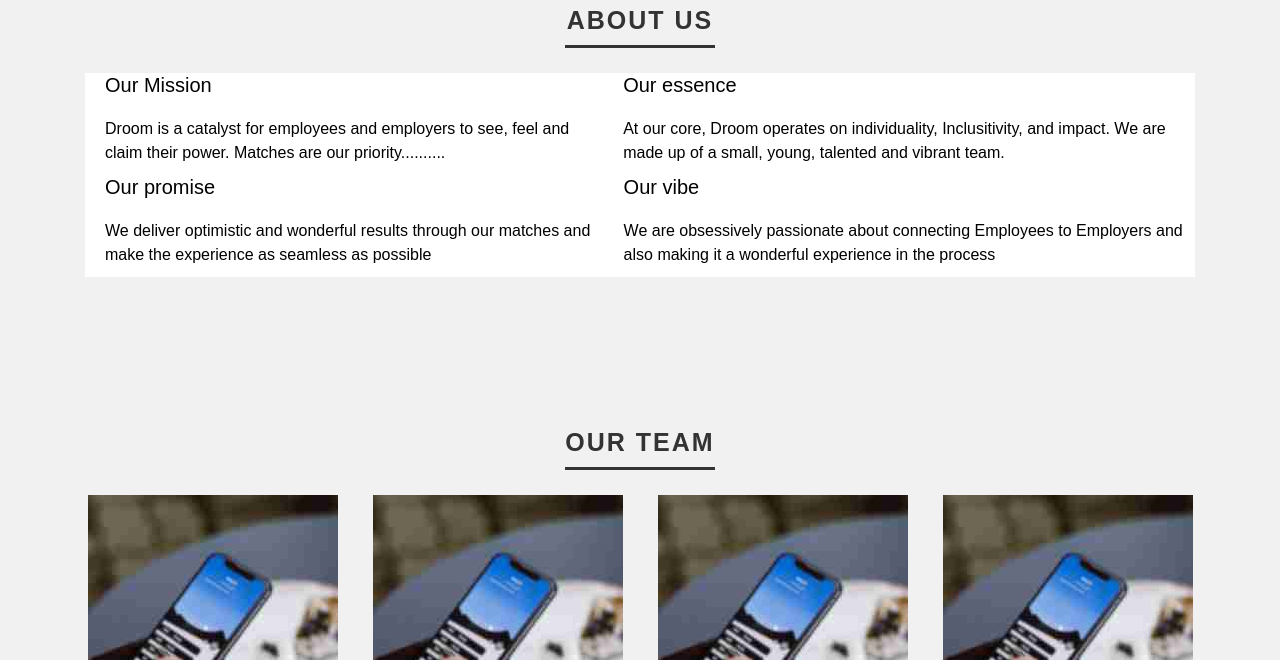
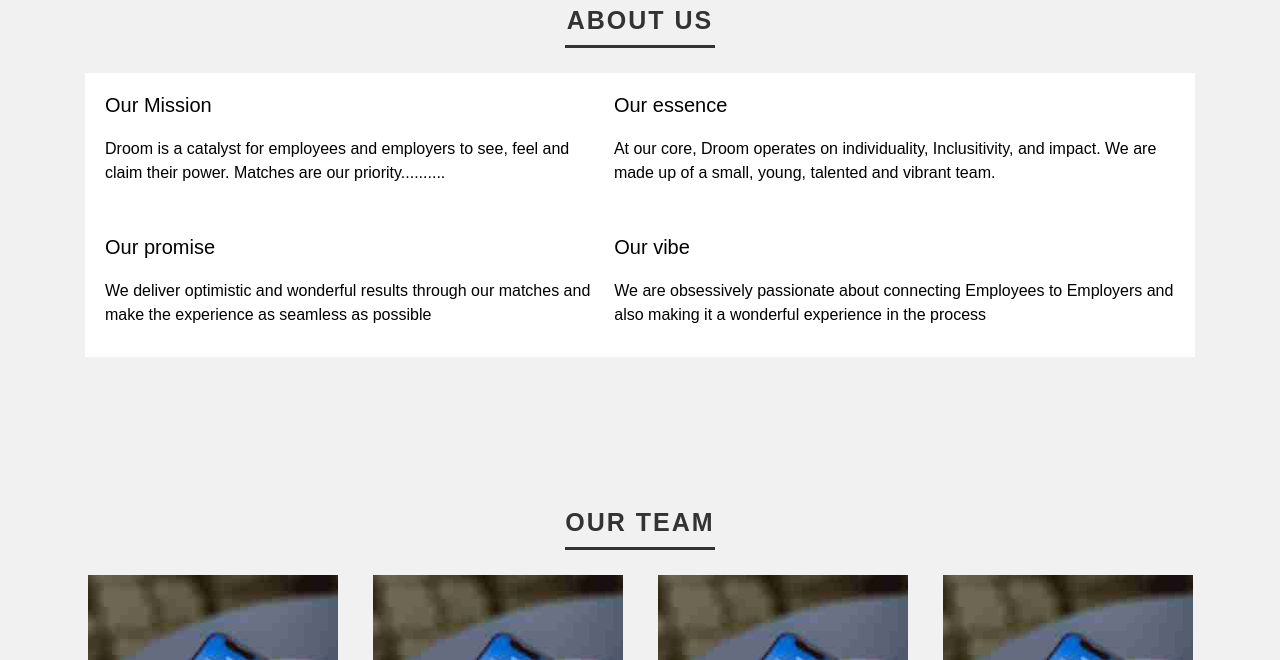
Before and after one commit to lambda-build-week-droom-19/Build-Droom-Web_UI_III-Oloruntobi_Awoderu, a plain HTML site: page About.html in a window 1280 px wide. Shown: the part 140-800 px from the top of the page. Drawn offline with nearby package versions, Linux system fonts and the light colour scheme.

Commit message:
Made changes to about page

```diff
--- a/less/about.less
+++ b/less/about.less
@@ -101,9 +101,13 @@
     justify-content: space-evenly;
     background-color: white;
     color: black;
+    padding-top: 2rem;
+    padding-bottom: 2rem;
+    padding-right: 2rem;
 }
 
 .firstdiv {
     padding-right: 2rem;
+
     padding-left: 2rem;
 }
```
Also changed, not shown: css/index.css.
